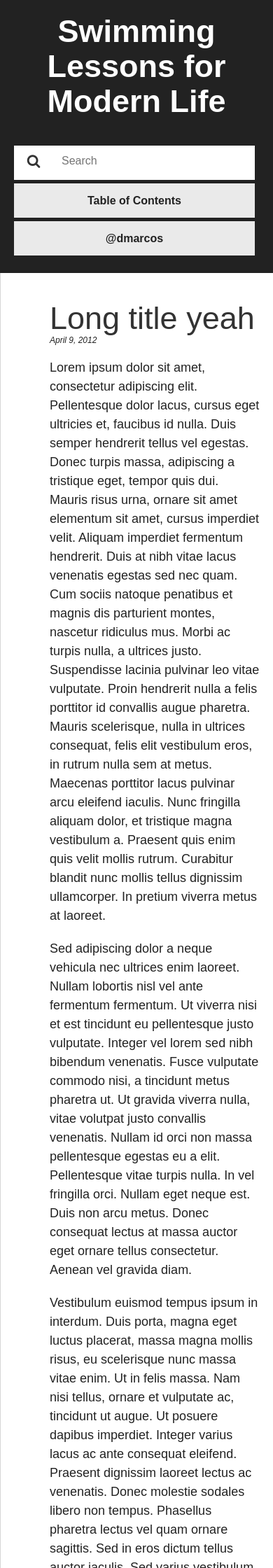
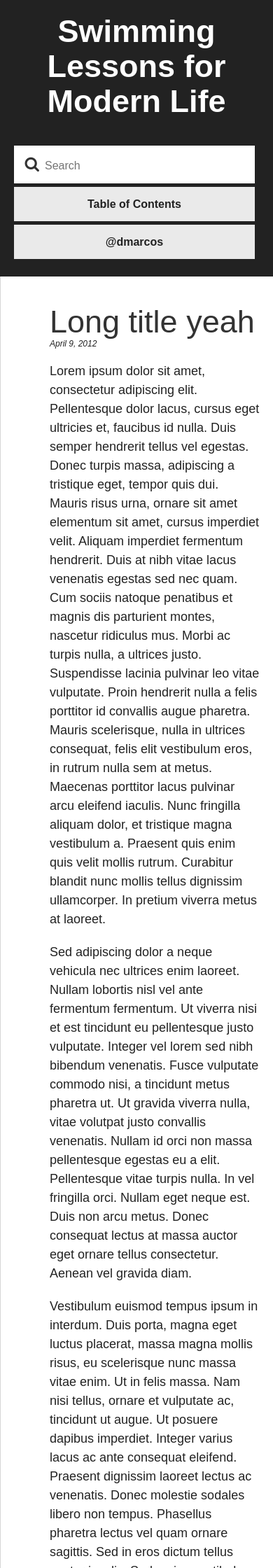
Before and after one commit to dmarcos/dmarcos.github.com, a Jekyll site: the page built from index.html, in a window 390 px wide. Shown: the top 2240 px of the page at 70% size. Built offline with Jekyll 4.4.1, drawn with Linux system fonts in a browser that asks for light colours; Markdown is read by kramdown in place of the engine named in the settings.

Commit message:
Responsive CSS

```diff
--- a/css/style.css
+++ b/css/style.css
@@ -145,30 +145,28 @@
   background-color: white;
 }
 
+#searchForm{
+  text-align: left;
+}
+
 #searchIcon {
   display: inline-block;
-  font-size: 20px;
-  float: left;
-  width: 10%;
+  font-size: 22px;
+  line-height: 30px;
 }
 
 #search-query {
   border: none;
+  margin: 0;
+  padding: 0;
   border-color: #F1F1F1;
-  text-indent: 10px;
-  width: 85%;
-  float: right;
   font-size: 16px;
+  width: 75%;
 }
 
 input#search-query:focus{
   outline: none;
   background-color: white;
-}
-
-#searchForm {
-  width: 100%;
-  padding-bottom: 1px;
 }
 
 .postDate {
@@ -189,7 +187,7 @@
   font-size: 1
 }
 
-@media only screen and (max-width: 800px),
+@media only screen and (max-width: 1024px),
        only screen and (min-device-width: 768px) and (max-device-width : 1024px) and (orientation : portrait){
 
  header {
```
